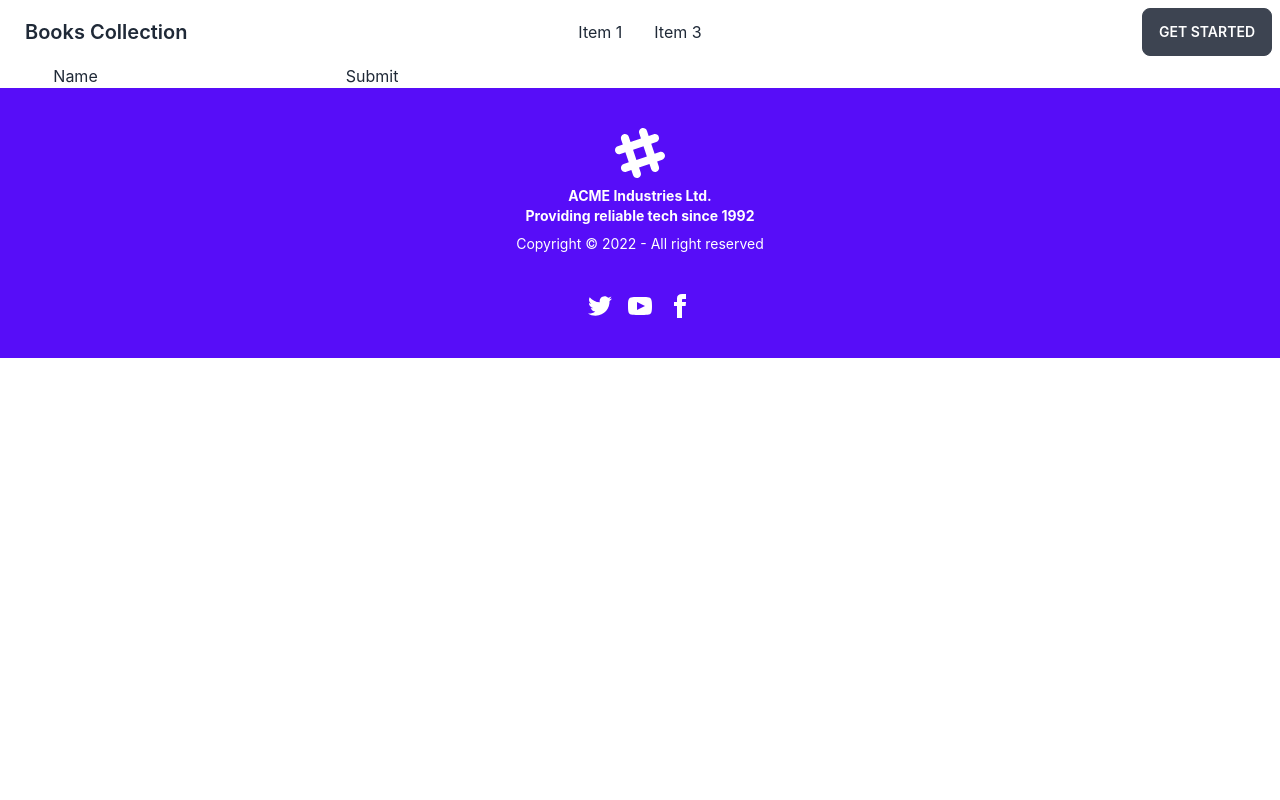
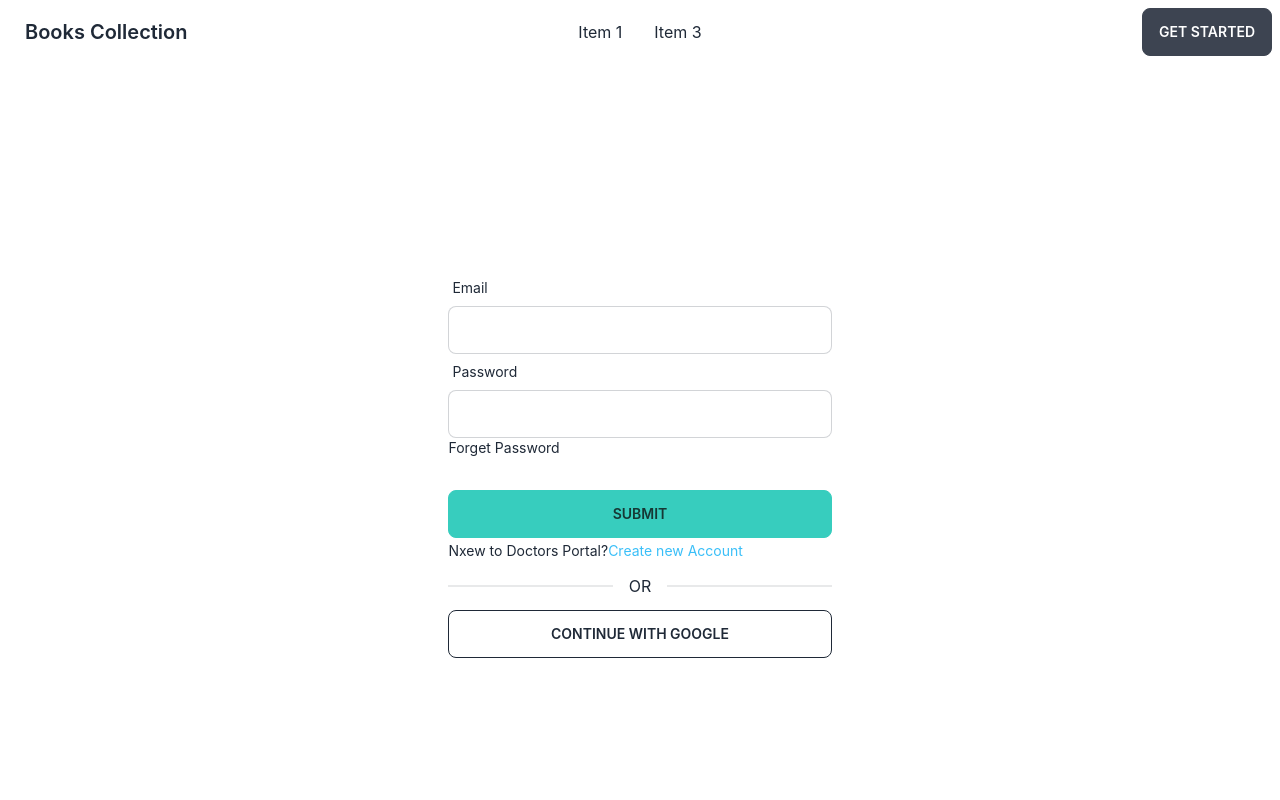
Before and after one commit to arifulsinbad/books-resale, a React (Create React App) app: page /login in a window 1280 px wide. Shown: the top 800 px of the page. Built offline with nearby package versions, Linux system fonts and the light colour scheme; no server answers.

Commit message:
commit 11

```diff
--- a/src/AccountMange/AuthProvider.js
+++ b/src/AccountMange/AuthProvider.js
@@ -1,17 +1,34 @@
-import React, { createContext, useState } from 'react';
+import React, { createContext, useEffect, useState } from 'react';
 import app from '../firebase.config';
-import {getAuth} from 'firebase/auth';
+import {createUserWithEmailAndPassword, getAuth, onAuthStateChanged, signInWithEmailAndPassword, signInWithPopup} from 'firebase/auth';
 export const AuthContext = createContext()
 const auth = getAuth(app)
 const AuthProvider = ({children}) => {
  const [user, setUser]=useState(null)
-
-
+const signUp = (email, password)=>{
+ return createUserWithEmailAndPassword(auth, email, password)
+}
+const login =(email, password)=>{
+ return signInWithEmailAndPassword(auth, email, password)
+}
+const googleLogin = (provider)=>{
+ return signInWithPopup(auth, provider)
+}
+useEffect(()=>{
+ const unsubscribe = onAuthStateChanged(auth, currentUser =>{
+  console.log(currentUser)
+  setUser(currentUser)
+ })
+ return ()=>unsubscribe();
+},[])
  const authInfo = {
   user,
+  signUp,
+  login,
+  googleLogin
  }
  return (
-  <AuthContext.Provider>
+  <AuthContext.Provider value={authInfo}>
   {children}
   </AuthContext.Provider>
  );
--- a/src/AccountMange/Login.js
+++ b/src/AccountMange/Login.js
@@ -1,20 +1,51 @@
-import React from 'react';
+import React, { useState } from 'react';
 import { useForm } from 'react-hook-form';
+import { Link } from 'react-router-dom';
 
 const Login = () => {
  const { register, handleSubmit, formState: { errors } } = useForm();
- const loginSubmit= (data)=>{
+ const [error, setError]=useState('')
+ const handleLogin= (data)=>{
   console.log(data)
  }
  return (
-  <div>
-    <form onSubmit={handleSubmit(loginSubmit)}>
-      <label htmlFor="name">Name</label>
-      <input id="name" {...register('name', { required: true, maxLength: 30 })} />
-      {errors.name && errors.name.type === "required" && <span>This is required</span>}
-      {errors.name && errors.name.type === "maxLength" && <span>Max length exceeded</span> }
-      <input type="submit" />
+  <div className='h-[800px] flex justify-center items-center'>
+<div>
+<form onSubmit={handleSubmit(handleLogin)}>
+
+
+      <div className="form-control w-full ">
+  <label className="label">
+    <span className="label-text">Email</span>
+
+  </label>
+  <input type='email'  {...register("email",{
+   required: "Email Address required"
+  })}  className="input input-bordered w-full " />
+   {errors.email && <p className='text-red-600'>{errors.email?.message}</p>}
+
+
+</div>
+      <div className="form-control w-full ">
+  <label className="label">
+    <span className="label-text">Password</span>
+
+  </label>
+  <input type='password'  {...register("password",{
+   required:"Password is Required",
+   minLength:{value:6, message:"Password is 6 chracter longer"}
+  })}  className="input input-bordered w-full " />
+  {errors.password && <p className='text-red-600'>{errors.password?.message}</p>}
+  <span className="label-text">Forget Password</span>
+</div>
+      <input className='w-full btn btn-accent mt-8' type="submit" />
+
+      <span className="label-text text-center">Nxew to Doctors Portal?<Link to='/signup' className='text-info'>Create new Account</Link></span>
+      <p className='text-red-600'>{error}</p>
     </form>
+    <div className='divider'>OR</div>
+    <button className='btn btn-outline w-full'>CONTINUE WITH GOOGLE</button>
+</div>
   </div>
  );
 };
--- a/src/AccountMange/SignUp.js
+++ b/src/AccountMange/SignUp.js
@@ -1,12 +1,22 @@
-import React, { useState } from 'react';
+import React, { useContext, useState } from 'react';
 import { useForm } from 'react-hook-form';
 import { Link } from 'react-router-dom';
+import { AuthContext } from './AuthProvider';
 
 const SignUp = () => {
+ const {user, signUp}=useContext(AuthContext)
  const { register, handleSubmit, formState: { errors } } = useForm();
  const [error, setError]=useState('')
  const handleSignup = (data)=>{
-
+signUp(data.email, data.password)
+.then(result=>{
+ const user =result.user
+ console.log(user)
+})
+.catch(error=>{
+ console.log(error)
+ setError(error.message)
+})
  }
  return (
   <div className='h-[800px] flex justify-center items-center'>
```
